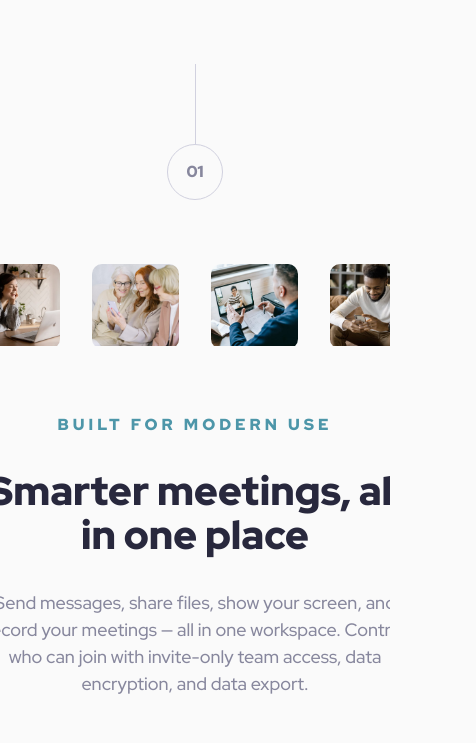
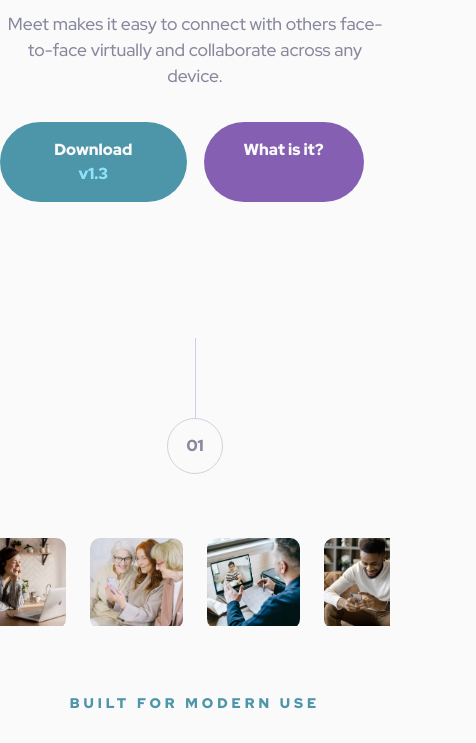
Before and after one commit to nitinrs95/meet-landing-page, a plain HTML site: page index.html in a window 390 px wide. Shown: the part 543-1286 px from the top of the page, 476 px wide, since content can reach past the window. Drawn offline with Linux system fonts and the light colour scheme.

Commit message:
feat(tablet-layout): add tablet layout

```diff
--- a/sass/abstracts/_mixins.scss
+++ b/sass/abstracts/_mixins.scss
@@ -24,3 +24,26 @@
   font-size: v.$fs-base;
   line-height: v.$lh-large;
 }
+
+@mixin respond($breakpoint) {
+  @if $breakpoint == tab-land {
+    //768PX
+    @media only screen and (max-width: 62.5em) {
+      @content;
+    }
+  }
+
+  @if $breakpoint == tab-port {
+    //768PX
+    @media only screen and (max-width: 48em) {
+      @content;
+    }
+  }
+
+  @if $breakpoint == phone {
+    //768PX
+    @media only screen and (max-width: 23.4375em) {
+      @content;
+    }
+  }
+}
--- a/sass/base/_typography.scss
+++ b/sass/base/_typography.scss
@@ -3,7 +3,8 @@
 h1 {
   font-family: a.$ff-primary;
   font-weight: a.$fw-black;
-  font-size: clamp(4.8rem, 5vw, 6.4rem);
+  font-size: clamp(4.8rem, 4.5vw, 6.4rem);
+  // font-size: 6.4rem;
   line-height: a.$lh-normal;
   letter-spacing: a.$ls-normal;
 }
@@ -11,7 +12,7 @@ h1 {
 p {
   font-family: a.$ff-primary;
   font-weight: a.$fw-medium;
-  font-size: 1.8rem;
+  font-size: clamp(1.6rem, 4.5vw, 1.8rem);
   line-height: a.$lh-large;
   letter-spacing: a.$ls-normal;
 }
@@ -19,7 +20,7 @@ p {
 h2 {
   font-family: a.$ff-primary;
   font-weight: a.$fw-black;
-  font-size: a.$fs-h2;
+  font-size: clamp(3.6rem, 4.5vw, 4rem);
   line-height: a.$lh-normal;
   letter-spacing: a.$ls-normal;
 }
@@ -27,7 +28,7 @@ h2 {
 h3 {
   font-family: a.$ff-primary;
   font-weight: a.$fw-black;
-  font-size: a.$fs-base;
+  font-size: clamp(1.4rem, 2vw, 1.6rem);
   line-height: a.$lh-large;
   letter-spacing: a.$ls-tight;
 }
--- a/sass/layout/_container-main.scss
+++ b/sass/layout/_container-main.scss
@@ -8,14 +8,24 @@
   gap: 6.4rem;
   width: 112rem;
 
+  @include a.respond(tab-land) {
+    width: 68rem;
+  }
+
   &__images {
     display: flex;
     gap: 3.2rem;
     width: 100%;
+    @include a.respond(tab-land) {
+      gap: 2.4rem;
+    }
 
     img {
       width: 100%;
       max-width: 256px;
+      @include a.respond(tab-land) {
+        max-width: 152px;
+      }
     }
   }
 
--- a/sass/layout/_footer-container.scss
+++ b/sass/layout/_footer-container.scss
@@ -17,6 +17,10 @@
   background-size: cover;
   background-position: bottom;
   background-repeat: no-repeat;
+
+  @include a.respond(tab-land) {
+    padding: 6.4rem 3.2rem;
+  }
 }
 
 .footer-content {
@@ -38,6 +42,11 @@
   }
 
   &__button {
+    align-self: flex-start;
+
+    @include a.respond(tab-land) {
+      align-self: center;
+    }
     span {
       color: a.$color-purple-300;
     }
@@ -45,7 +54,7 @@
     &:link,
     &:visited {
       background-color: a.$color-purple-600;
-      align-self: flex-start;
+
       width: auto;
       flex-shrink: 0;
     }
@@ -55,4 +64,13 @@
       background-color: a.$color-purple-300;
     }
   }
+
+  @include a.respond(tab-land) {
+    width: 50.4rem;
+    flex-direction: column;
+    align-items: center;
+    justify-content: center;
+    text-align: center;
+    gap: 2.4rem;
+  }
 }
--- a/sass/layout/_footer.scss
+++ b/sass/layout/_footer.scss
@@ -7,6 +7,9 @@ footer {
   display: flex;
   flex-direction: column;
   justify-content: center;
+  @include a.respond(tab-land) {
+    max-width: 76.8rem;
+  }
 }
 
 .footer__number-container {
--- a/sass/layout/_hero-container.scss
+++ b/sass/layout/_hero-container.scss
@@ -2,7 +2,6 @@
 
 .container-hero {
   display: grid;
-  // grid-template-columns: 1fr 1fr 1fr;
   grid-template-columns: minmax(auto, 1fr) minmax(41rem, 1fr) minmax(auto, 1fr);
   grid-template-areas: "image-box-left content image-box-right";
   gap: 3.2rem;
@@ -10,6 +9,15 @@
   justify-items: center;
   align-items: center;
   width: 100%;
+
+  @include a.respond(tab-land) {
+    grid-template-columns: minmax(auto, 1fr) 1fr;
+    grid-template-areas:
+      "image-box-left image-box-right"
+      "content content";
+    gap: 0;
+    row-gap: 7.2rem;
+  }
 
   &__image-left {
     grid-area: image-box-left;
@@ -19,6 +27,10 @@
     // object-fit: cover;
     // min-width: 50%;
     // min-height: 50%;
+    @include a.respond(tab-land) {
+      transform: translateX(-6%) translateY(0);
+      justify-self: end;
+    }
 
     img {
       width: 100%;
@@ -29,6 +41,10 @@
     grid-area: image-box-right;
     justify-self: end;
     transform: translateX(6%) translateY(10%);
+    @include a.respond(tab-land) {
+      transform: translateX(6%) translateY(0);
+      justify-self: start;
+    }
     img {
       width: 100%;
     }
@@ -51,6 +67,10 @@
     justify-items: center;
     justify-content: space-between;
     text-align: center;
+
+    @include a.respond(tab-land) {
+      max-width: 44.8rem;
+    }
   }
 
   &__heading {
--- a/sass/layout/_section.scss
+++ b/sass/layout/_section.scss
@@ -1,13 +1,22 @@
+@use "../abstracts/" as v;
+
 section {
   max-width: 144rem;
   margin: 0 auto;
   display: flex;
   justify-content: center;
   overflow: hidden;
+
+  @include v.respond(tab-land) {
+    max-width: 76.8rem;
+  }
 }
 
 .section {
   &--main {
-    padding: 5.6rem 8rem 7.2rem;
+    padding: 5.6rem 3.2rem 6.4rem;
+    @include v.respond(tab-land) {
+      padding: 5.6rem 0 7.2rem;
+    }
   }
 }
```
Also changed, not shown: css/main.css, 1 other file.
